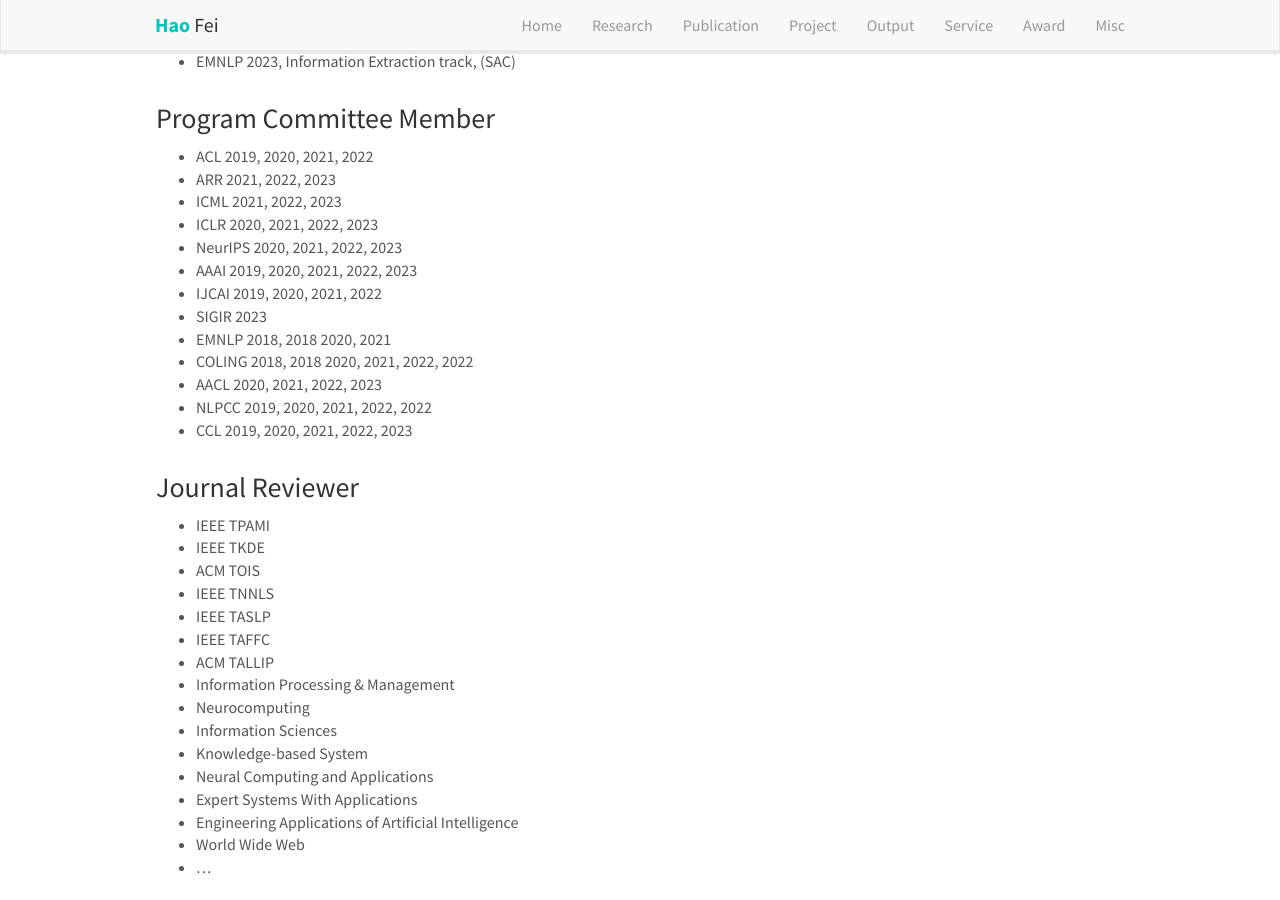
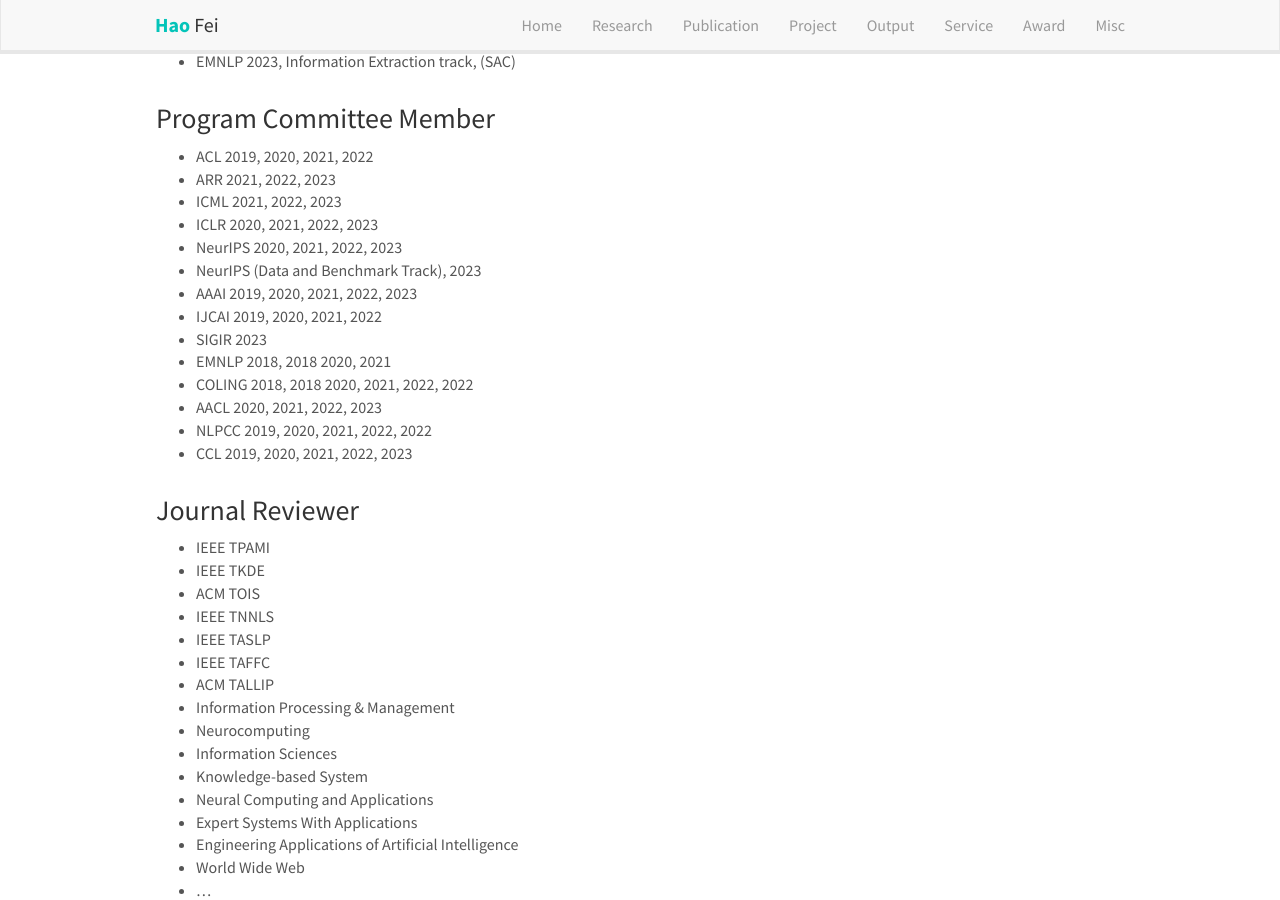
Before and after one commit to scofield7419/scofield7419.github.io, a Jekyll site: the page built from _pages/services.md, in a window 1280 px wide and 900 px high, scrolled down 464 px. Built offline with Jekyll 4.4.1, drawn with Linux system fonts in a browser that asks for light colours; nearby versions of some CDN libraries; comment, search, counter and statistics services are not loaded; a style sheet for code colours, icons or effects is not loaded.

Commit message:
Update services.md

```diff
--- a/_pages/services.md
+++ b/_pages/services.md
@@ -45,6 +45,7 @@
 - ICML 2021, 2022, 2023
 - ICLR 2020, 2021, 2022, 2023
 - NeurIPS 2020, 2021, 2022, 2023
+- NeurIPS (Data and Benchmark Track), 2023
 - AAAI 2019, 2020, 2021, 2022, 2023
 - IJCAI 2019, 2020, 2021, 2022
 - SIGIR 2023
```
